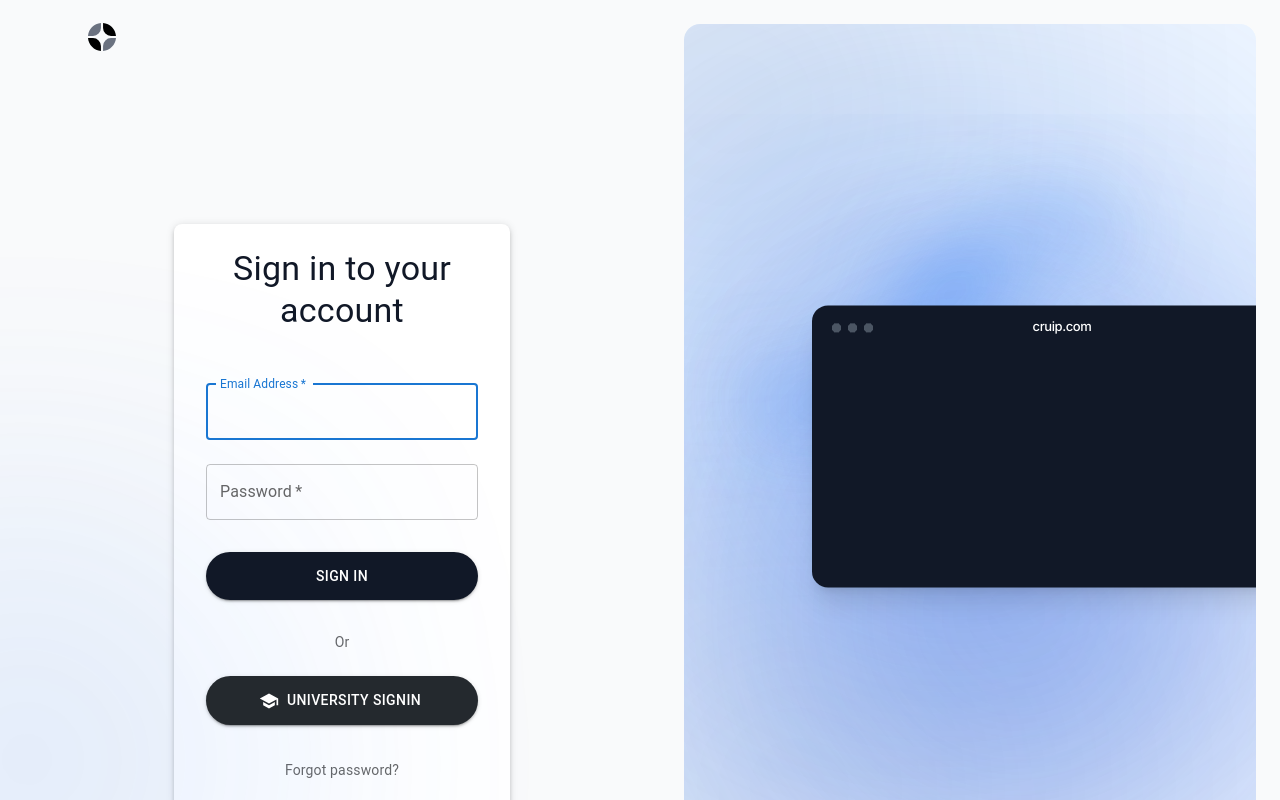
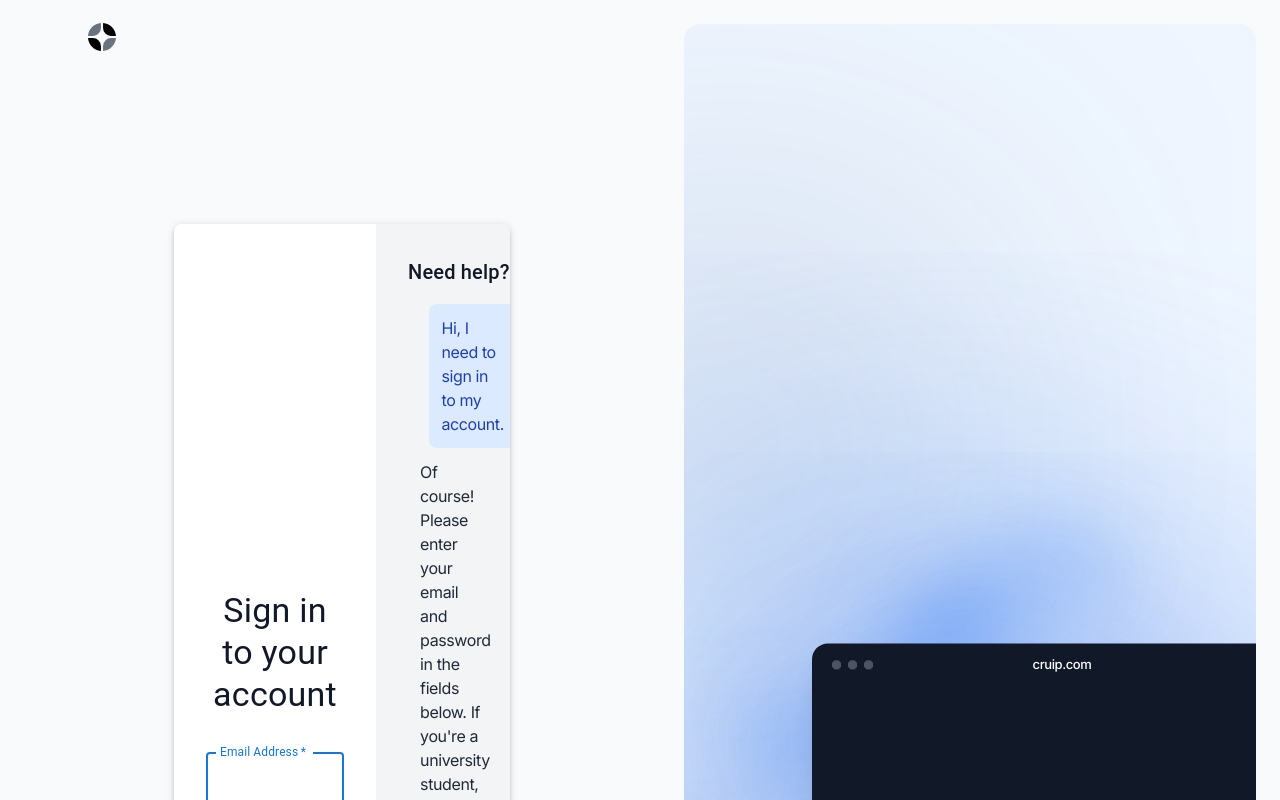
Before and after one commit to AnthonyCampos1234/Avisari, a Next.js app: page /signin in a window 1280 px wide. Shown: the top 800 px of the page. Built offline with nearby package versions, Linux system fonts and the light colour scheme.

Commit message:
more changes

```diff
--- a/app/(auth)/signin/page.tsx
+++ b/app/(auth)/signin/page.tsx
@@ -1,22 +1,54 @@
-"use client";
-
-import { useState, useRef } from "react";
+import { useState, useRef, useEffect } from "react";
 import { signIn } from "next-auth/react";
 import { useRouter } from "next/navigation";
 import Link from "next/link";
-import { IconButton, Button, TextField, Container, Box, Typography } from '@mui/material';
-import LoginIcon from '@mui/icons-material/Login';
-import HelpIcon from '@mui/icons-material/Help';
+import { Button, TextField, Container, Box, Typography } from '@mui/material';
 import SchoolIcon from '@mui/icons-material/School';
-import { motion, AnimatePresence } from 'framer-motion';
+
+type ChatBubbleProps = {
+  type: 'user' | 'ai';
+  children: React.ReactNode;
+  isVisible: boolean;
+};
+
+const ChatBubble: React.FC<ChatBubbleProps> = ({ type, children, isVisible }) => {
+  const bubbleClasses = {
+    user: 'bg-blue-100 text-blue-800 ml-auto',
+    ai: 'bg-gray-100 text-gray-800',
+  };
+
+  return (
+    <div className={`rounded-lg p-3 max-w-[80%] ${bubbleClasses[type]} transition-all duration-500 ${isVisible ? 'opacity-100 translate-y-0' : 'opacity-0 translate-y-4'}`}>
+      {children}
+    </div>
+  );
+};
 
 export default function SignIn() {
   const [email, setEmail] = useState("");
   const [password, setPassword] = useState("");
   const [error, setError] = useState("");
-  const [openPopover, setOpenPopover] = useState('');
   const router = useRouter();
-  const popoverRef = useRef<HTMLDivElement>(null);
+  const [currentStep, setCurrentStep] = useState(0);
+
+  const chatSteps = [
+    { type: 'user', message: "Hi, I need to sign in to my account." },
+    { type: 'ai', message: "Of course! Please enter your email and password in the fields below. If you're a university student, you can also use the 'University Signin' button." },
+    { type: 'user', message: "What if I forgot my password?" },
+    { type: 'ai', message: "No problem! You can click on the 'Forgot password?' link below the sign-in form to reset your password." },
+  ];
+
+  useEffect(() => {
+    const timer = setInterval(() => {
+      if (currentStep < chatSteps.length - 1) {
+        setCurrentStep(prev => prev + 1);
+      } else {
+        setCurrentStep(0);
+      }
+    }, 3000);
+
+    return () => clearInterval(timer);
+  }, [currentStep]);
 
   const handleSubmit = async (e: React.FormEvent) => {
     e.preventDefault();
@@ -35,52 +67,33 @@ export default function SignIn() {
     }
   };
 
-  const handlePopoverToggle = (popoverId: string) => {
-    setOpenPopover(prevState => prevState === popoverId ? '' : popoverId);
-  };
-
-  const popoverVariants = {
-    hidden: { opacity: 0, scale: 0.8, y: -20 },
-    visible: {
-      opacity: 1,
-      scale: 1,
-      y: 0,
-      transition: {
-        type: "spring",
-        stiffness: 300,
-        damping: 20
-      }
-    },
-    exit: {
-      opacity: 0,
-      scale: 0.8,
-      y: -20,
-      transition: {
-        duration: 0.2
-      }
-    }
-  };
-
   return (
-    <Container component="main" maxWidth="sm">
+    <Container component="main" maxWidth="md">
       <Box
         sx={{
           marginTop: 8,
           display: 'flex',
-          flexDirection: 'column',
-          alignItems: 'center',
+          flexDirection: 'row',
+          alignItems: 'stretch',
           bgcolor: 'background.paper',
           borderRadius: 2,
           boxShadow: 3,
           overflow: 'hidden',
         }}
       >
-        <Box sx={{ mt: 3, mb: 2, px: 4, width: '100%' }}>
+        <Box
+          sx={{
+            flex: 1,
+            display: 'flex',
+            flexDirection: 'column',
+            justifyContent: 'center',
+            p: 4,
+          }}
+        >
           <Typography component="h1" variant="h4" align="center" gutterBottom>
             Sign in to your account
           </Typography>
-        </Box>
-        <Box component="form" onSubmit={handleSubmit} sx={{ mt: 1, width: '100%', px: 4, pb: 4 }}>
+          <Box component="form" onSubmit={handleSubmit} sx={{ mt: 1 }}>
             <TextField
               margin="normal"
               required
@@ -118,9 +131,6 @@ export default function SignIn() {
             >
               Sign In
             </Button>
-          <Typography variant="body2" color="text.secondary" align="center" sx={{ mt: 2, mb: 2 }}>
-            Or
-          </Typography>
             <Button
               fullWidth
               variant="contained"
@@ -153,43 +163,27 @@ export default function SignIn() {
             </Box>
           </Box>
         </Box>
+        <Box
+          sx={{
+            flex: 1,
+            bgcolor: '#f3f4f6',
+            p: 4,
+            display: 'flex',
+            flexDirection: 'column',
+          }}
+        >
+          <Typography variant="h6" gutterBottom sx={{ mb: 2 }}>
+            Need help?
+          </Typography>
+          <Box sx={{ flexGrow: 1, overflowY: 'auto', display: 'flex', flexDirection: 'column', justifyContent: 'flex-end' }}>
+            {chatSteps.map((step, index) => (
+              <ChatBubble key={index} type={step.type as 'user' | 'ai'} isVisible={index <= currentStep}>
+                {step.message}
+              </ChatBubble>
+            ))}
+          </Box>
+        </Box>
+      </Box>
     </Container>
   );
 }
-
-function PopoverContent({ type }: { type: string }) {
-  const buttonStyle = {
-    backgroundColor: '#111827',
-    '&:hover': {
-      backgroundColor: '#374151',
-    },
-    borderRadius: '9999px',
-    textTransform: 'none',
-    color: 'white',
-  };
-
-  switch (type) {
-    case 'signin':
-      return (
-        <Box sx={{ p: 2, width: 250 }}>
-          <Typography variant="h6" gutterBottom>Sign In</Typography>
-          <Typography variant="body2" paragraph>Enter your credentials to access your account.</Typography>
-          <Button variant="contained" fullWidth sx={buttonStyle}>
-            Learn More
-          </Button>
-        </Box>
-      );
-    case 'help':
-      return (
-        <Box sx={{ p: 2, width: 250 }}>
-          <Typography variant="h6" gutterBottom>Need Help?</Typography>
-          <Typography variant="body2" paragraph>Having trouble signing in? We're here to assist you.</Typography>
-          <Button href="/support" variant="contained" fullWidth sx={buttonStyle}>
-            Get Support
-          </Button>
-        </Box>
-      );
-    default:
-      return null;
-  }
-}
--- a/app/(auth)/signup/page.tsx
+++ b/app/(auth)/signup/page.tsx
@@ -1,14 +1,28 @@
-"use client";
-
-import { useState, useRef } from "react";
+import { useState, useRef, useEffect } from "react";
 import { useRouter } from "next/navigation";
 import { signIn } from "next-auth/react";
 import Link from "next/link";
-import { IconButton, Button, TextField, Container, Box, Typography } from '@mui/material';
-import PersonAddIcon from '@mui/icons-material/PersonAdd';
-import HelpIcon from '@mui/icons-material/Help';
+import { Button, TextField, Container, Box, Typography } from '@mui/material';
 import SchoolIcon from '@mui/icons-material/School';
-import { motion, AnimatePresence } from 'framer-motion';
+
+type ChatBubbleProps = {
+  type: 'user' | 'ai';
+  children: React.ReactNode;
+  isVisible: boolean;
+};
+
+const ChatBubble: React.FC<ChatBubbleProps> = ({ type, children, isVisible }) => {
+  const bubbleClasses = {
+    user: 'bg-blue-100 text-blue-800 ml-auto',
+    ai: 'bg-gray-100 text-gray-800',
+  };
+
+  return (
+    <div className={`rounded-lg p-3 max-w-[80%] ${bubbleClasses[type]} transition-all duration-500 ${isVisible ? 'opacity-100 translate-y-0' : 'opacity-0 translate-y-4'}`}>
+      {children}
+    </div>
+  );
+};
 
 export default function SignUp() {
   const [name, setName] = useState("");
@@ -16,9 +30,27 @@ export default function SignUp() {
   const [phone, setPhone] = useState("");
   const [password, setPassword] = useState("");
   const [error, setError] = useState("");
-  const [openPopover, setOpenPopover] = useState('');
   const router = useRouter();
-  const popoverRef = useRef<HTMLDivElement>(null);
+  const [currentStep, setCurrentStep] = useState(0);
+
+  const chatSteps = [
+    { type: 'user', message: "Hi, I'd like to create a new account." },
+    { type: 'ai', message: "Great! Please fill out the registration form with your details. Make sure to use a strong password." },
+    { type: 'user', message: "Do I need to verify my email after signing up?" },
+    { type: 'ai', message: "Yes, we'll send a verification link to your email. Please check your inbox and click the link to activate your account." },
+  ];
+
+  useEffect(() => {
+    const timer = setInterval(() => {
+      if (currentStep < chatSteps.length - 1) {
+        setCurrentStep(prev => prev + 1);
+      } else {
+        setCurrentStep(0);
+      }
+    }, 3000);
+
+    return () => clearInterval(timer);
+  }, [currentStep]);
 
   const handleSubmit = async (e: React.FormEvent) => {
     e.preventDefault();
@@ -50,52 +82,33 @@ export default function SignUp() {
     }
   };
 
-  const handlePopoverToggle = (popoverId: string) => {
-    setOpenPopover(prevState => prevState === popoverId ? '' : popoverId);
-  };
-
-  const popoverVariants = {
-    hidden: { opacity: 0, scale: 0.8, y: -20 },
-    visible: {
-      opacity: 1,
-      scale: 1,
-      y: 0,
-      transition: {
-        type: "spring",
-        stiffness: 300,
-        damping: 20
-      }
-    },
-    exit: {
-      opacity: 0,
-      scale: 0.8,
-      y: -20,
-      transition: {
-        duration: 0.2
-      }
-    }
-  };
-
   return (
-    <Container component="main" maxWidth="sm">
+    <Container component="main" maxWidth="md">
       <Box
         sx={{
           marginTop: 8,
           display: 'flex',
-          flexDirection: 'column',
-          alignItems: 'center',
+          flexDirection: 'row',
+          alignItems: 'stretch',
           bgcolor: 'background.paper',
           borderRadius: 2,
           boxShadow: 3,
           overflow: 'hidden',
         }}
       >
-        <Box sx={{ mt: 3, mb: 2, px: 4, width: '100%' }}>
+        <Box
+          sx={{
+            flex: 1,
+            display: 'flex',
+            flexDirection: 'column',
+            justifyContent: 'center',
+            p: 4,
+          }}
+        >
           <Typography component="h1" variant="h4" align="center" gutterBottom>
             Create your account
           </Typography>
-        </Box>
-        <Box component="form" onSubmit={handleSubmit} sx={{ mt: 1, width: '100%', px: 4, pb: 4 }}>
+          <Box component="form" onSubmit={handleSubmit} sx={{ mt: 1 }}>
             <TextField
               margin="normal"
               required
@@ -155,9 +168,6 @@ export default function SignUp() {
             >
               Register
             </Button>
-          <Typography variant="body2" color="text.secondary" align="center" sx={{ mt: 2, mb: 2 }}>
-            Or
-          </Typography>
             <Button
               fullWidth
               variant="contained"
@@ -187,7 +197,6 @@ export default function SignUp() {
                     }}
                   >
                     Terms of Service
-                  Terms of Service
                   </Typography>
                 </Link>{" "}
                 and{" "}
@@ -209,43 +218,27 @@ export default function SignUp() {
             </Box>
           </Box>
         </Box>
+        <Box
+          sx={{
+            flex: 1,
+            bgcolor: '#f3f4f6',
+            p: 4,
+            display: 'flex',
+            flexDirection: 'column',
+          }}
+        >
+          <Typography variant="h6" gutterBottom sx={{ mb: 2 }}>
+            Need help?
+          </Typography>
+          <Box sx={{ flexGrow: 1, overflowY: 'auto', display: 'flex', flexDirection: 'column', justifyContent: 'flex-end' }}>
+            {chatSteps.map((step, index) => (
+              <ChatBubble key={index} type={step.type as 'user' | 'ai'} isVisible={index <= currentStep}>
+                {step.message}
+              </ChatBubble>
+            ))}
+          </Box>
+        </Box>
+      </Box>
     </Container>
   );
 }
-
-function PopoverContent({ type }: { type: string }) {
-  const buttonStyle = {
-    backgroundColor: '#111827',
-    '&:hover': {
-      backgroundColor: '#374151',
-    },
-    borderRadius: '9999px',
-    textTransform: 'none',
-    color: 'white',
-  };
-
-  switch (type) {
-    case 'signup':
-      return (
-        <Box sx={{ p: 2, width: 250 }}>
-          <Typography variant="h6" gutterBottom>Sign Up</Typography>
-          <Typography variant="body2" paragraph>Create your account to get started.</Typography>
-          <Button variant="contained" fullWidth sx={buttonStyle}>
-            Learn More
-          </Button>
-        </Box>
-      );
-    case 'help':
-      return (
-        <Box sx={{ p: 2, width: 250 }}>
-          <Typography variant="h6" gutterBottom>Need Help?</Typography>
-          <Typography variant="body2" paragraph>Having trouble signing up? We're here to assist you.</Typography>
-          <Button href="/support" variant="contained" fullWidth sx={buttonStyle}>
-            Get Support
-          </Button>
-        </Box>
-      );
-    default:
-      return null;
-  }
-}
```
Lines whose indentation alone changed are shown as unchanged.
